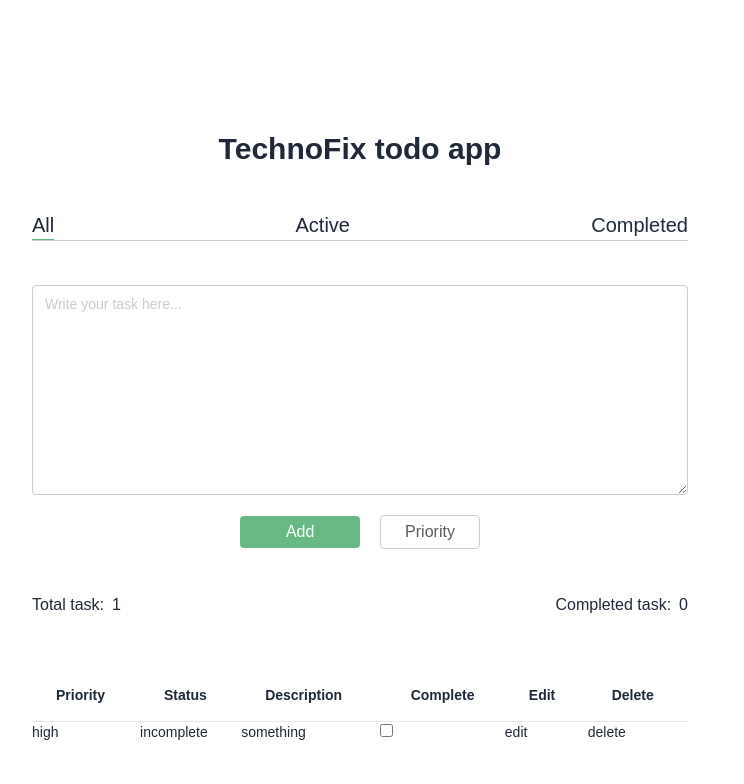
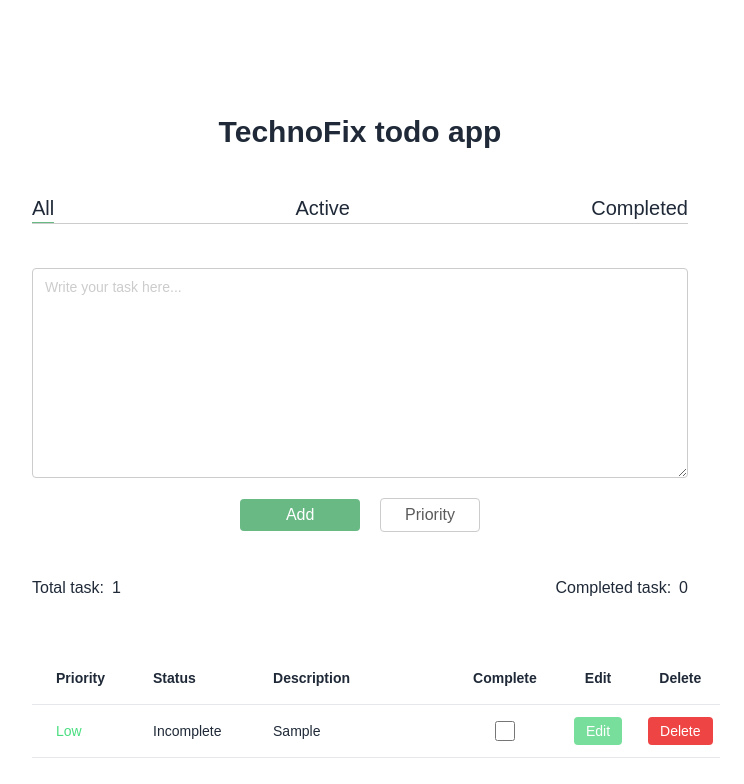
Before and after one commit to Mehedi-Hasan0/technofix-todo-app, a React (Vite) app: page / in a window 1280 px wide. Both pictures are taken after typing "Sample" into the empty fields and a click on the button "Add". Shown: the top 784 px of the page, without its empty margins (280-1024 px from the left). Built offline with nearby package versions, Linux system fonts and the light colour scheme.

Commit message:
[DONE] Todo component made dunamic, modal added to edit task

```diff
--- /dev/null
+++ b/src/components/EditTodo.jsx
@@ -0,0 +1,112 @@
+import { useEffect, useState } from "react";
+import { useToDos } from "../context/TodoContext";
+import Button from "./ui/Button";
+
+const EditTodo = ({ todoId, priority }) => {
+  // CONTEXT variables
+  const { handleEditToDO } = useToDos();
+  // STATE
+  const [toDo, setToDo] = useState({
+    task: "",
+    priority, // using default value low
+  });
+
+  const handleFormSubmit = (e) => {
+    e.preventDefault();
+
+    // saving todos to localstorage and to the context
+    handleEditToDO(todoId, toDo.task, toDo.priority);
+
+    // making todo empty for new todo
+    setToDo({ task: "", priority: priority });
+
+    // closing modal
+    document.getElementById("edit_modal").close();
+  };
+
+  useEffect(() => {
+    setToDo((prevToDo) => ({
+      ...prevToDo,
+      priority: priority,
+    }));
+  }, [priority]);
+
+  return (
+    <form
+      onSubmit={(e) => {
+        handleFormSubmit(e);
+      }}
+      className="sub-container flex flex-col items-center gap-5"
+    >
+      <textarea
+        cols="30"
+        rows="8"
+        maxLength="200"
+        placeholder="Write your task here..."
+        value={toDo.task}
+        onChange={(e) => {
+          setToDo((prev) => ({
+            ...prev,
+            task: e.target.value,
+          }));
+        }}
+        className="border border-[#ccc] rounded w-full py-2 px-3 placeholder:text-sm placeholder:2xl:text-base placeholder:text-[#ccc]"
+      />
+      <div className="flex items-center gap-5">
+        <Button
+          btnTitle="Edit"
+          className="px-6 2xl:px-8 bg-[#68b984] text-center min-w-[120px]"
+        />
+        {/* priority options */}
+        <div className="dropdown dropdown-top dropdown-end">
+          <div
+            tabIndex={0}
+            role="button"
+            className="px-6 2xl:px-8 py-1 hover:bg-gray-200 rounded border border-[#ccc] hover:border-transparent transition duration-200 ease-in text-[#5b5b5b] hover:text-[#3e3e3e]"
+          >
+            {toDo?.priority && toDo?.priority.length !== 0
+              ? toDo?.priority
+              : "Priority"}
+          </div>
+          <ul
+            tabIndex={0}
+            className="dropdown-content z-10 menu p-2 shadow bg-base-100 rounded-box w-52 ml-2"
+          >
+            <li
+              onClick={() => {
+                setToDo((prev) => ({
+                  ...prev,
+                  priority: "Low",
+                }));
+              }}
+            >
+              <a>Low</a>
+            </li>
+            <li
+              onClick={() => {
+                setToDo((prev) => ({
+                  ...prev,
+                  priority: "Medium",
+                }));
+              }}
+            >
+              <a>Medium</a>
+            </li>
+            <li
+              onClick={() => {
+                setToDo((prev) => ({
+                  ...prev,
+                  priority: "High",
+                }));
+              }}
+            >
+              <a>High</a>
+            </li>
+          </ul>
+        </div>
+      </div>
+    </form>
+  );
+};
+
+export default EditTodo;
--- /dev/null
+++ b/src/components/EditTodoModal.jsx
@@ -0,0 +1,19 @@
+import EditTodo from "./EditTodo";
+
+const EditTodoModal = ({ id, priority }) => {
+  return (
+    <>
+      <dialog id="edit_modal" className="modal">
+        <div className="modal-box overflow-hidden">
+          <EditTodo todoId={id} priority={priority} />
+        </div>
+
+        <form method="dialog" className="modal-backdrop">
+          <button>close</button>
+        </form>
+      </dialog>
+    </>
+  );
+};
+
+export default EditTodoModal;
--- a/src/components/Todo.jsx
+++ b/src/components/Todo.jsx
@@ -1,4 +1,36 @@
+import { useToDos } from "../context/TodoContext";
+import Button from "./ui/Button";
+import filteredTodoForTable from "../helper/filteredTodoForTable";
+import sortByPriority from "../helper/sortByPriority";
+import { useSearchParams } from "react-router-dom";
+import EditTodoModal from "./EditTodoModal";
+import { useEffect, useState } from "react";
+
 const Todo = () => {
+  const { todo, handleToggleToDo, deleteToDo } = useToDos();
+
+  const [todoId, setTodoId] = useState(null);
+  const [priorityForEdit, setPriorityForEdit] = useState("Low");
+  const [searchParams] = useSearchParams();
+  const todosParams = searchParams.get("todos");
+
+  // filtering todo based on active and completed
+  const filteredTodoData = filteredTodoForTable(todo, todosParams);
+  // sorting based on priority
+  const sortedTodo = filteredTodoData.sort(sortByPriority);
+
+  // setting id and priority and opening edit modal
+  const openEditModal = (id, priority) => {
+    setTodoId(id);
+    setPriorityForEdit(priority);
+  };
+
+  useEffect(() => {
+    if (todoId !== null) {
+      document.getElementById("edit_modal").showModal();
+    }
+  }, [todoId]);
+
   return (
     <>
       <div className="flex flex-col max-w-[300px] sm:min-w-[550px] md:min-w-full pt-3">
@@ -32,22 +64,83 @@ const Todo = () => {
                   </tr>
                 </thead>
                 <tbody>
-                  <tr>
-                    <td>high</td>
-                    <td>incomplete</td>
-                    <td>something</td>
-                    <td>
-                      <input type="checkbox" name="" id="" />
-                    </td>
-                    <td>edit</td>
-                    <td>delete</td>
-                  </tr>
+                  {sortedTodo &&
+                    sortedTodo?.length !== 0 &&
+                    sortedTodo?.map((todo, i) => {
+                      return (
+                        <tr
+                          key={i}
+                          className="border-b dark:border-neutral-500"
+                        >
+                          <td
+                            className={`whitespace-nowrap px-6 py-4 font-medium ${
+                              todo?.priority === "High"
+                                ? "text-red-400"
+                                : todo?.priority === "Medium"
+                                ? "text-blue-400"
+                                : "text-green-400"
+                            }`}
+                          >
+                            {todo?.priority}
+                          </td>
+                          <td className="whitespace-nowrap px-6 py-4 min-w-[120px]">
+                            {todo?.completed === false
+                              ? "Incomplete"
+                              : "Completed"}
+                          </td>
+                          <td
+                            className={`whitespace-wrap px-6 py-4 min-w-[200px] ${
+                              todo?.completed === true ? "line-through" : ""
+                            }`}
+                          >
+                            {todo?.task}
+                          </td>
+                          <td>
+                            <div className="flex justify-center items-center py-4">
+                              <input
+                                type="checkbox"
+                                checked={todo?.completed}
+                                onChange={() => {
+                                  handleToggleToDo(todo?.id);
+                                }}
+                                className=" w-5 h-5 cursor-pointer"
+                              />
+                            </div>
+                          </td>
+                          <td>
+                            <div className="flex justify-center">
+                              <Button
+                                onClick={() => {
+                                  openEditModal(todo?.id, todo?.priority);
+                                }}
+                                btnTitle="Edit"
+                                className="px-3 2xl:px-4 bg-[#78de9c] hover:bg-[#68b984] transition duration-200 ease-in"
+                              />
+                            </div>
+                          </td>
+                          <td>
+                            <div className="flex justify-center">
+                              <Button
+                                onClick={() => {
+                                  deleteToDo(todo?.id);
+                                }}
+                                btnTitle="Delete"
+                                className="px-3 2xl:px-4 bg-red-500"
+                              />
+                            </div>
+                          </td>
+                        </tr>
+                      );
+                    })}
                 </tbody>
               </table>
             </div>
           </div>
         </div>
       </div>
+
+      {/* edit todo modal */}
+      <EditTodoModal id={todoId} priority={priorityForEdit} />
     </>
   );
 };
--- a/src/context/TodoContext.jsx
+++ b/src/context/TodoContext.jsx
@@ -17,7 +17,7 @@ const TodoContext = ({ children }) => {
 
   const handleAddToDo = (todo) => {
     const todoPriority =
-      todo?.priority && todo?.priority.length !== 0 ? todo?.priority : "low";
+      todo?.priority && todo?.priority.length !== 0 ? todo?.priority : "Low";
     const todoTask = todo?.task;
     // saving todo in localstorage
     setTodo((prev) => {
--- /dev/null
+++ b/src/helper/filteredTodoForTable.js
@@ -0,0 +1,12 @@
+export default function filteredTodoForTable(arr, searchParam) {
+  let filteredData = arr;
+
+  if (searchParam === "active") {
+    filteredData = filteredData.filter((todo) => !todo.completed);
+  }
+  if (searchParam === "completed") {
+    filteredData = filteredData.filter((todo) => todo.completed);
+  }
+
+  return filteredData;
+}
--- /dev/null
+++ b/src/helper/sortByPriority.js
@@ -0,0 +1,11 @@
+export default function sortByPriority(a, b) {
+  const priorityOrder = { High: 3, Medium: 2, Low: 1 };
+
+  console.log(
+    priorityOrder[b.priority] - priorityOrder[a.priority],
+    "sort by priority"
+  );
+
+  // Compare priorities using the priorityOrder object
+  return priorityOrder[b.priority] - priorityOrder[a.priority];
+}
```
